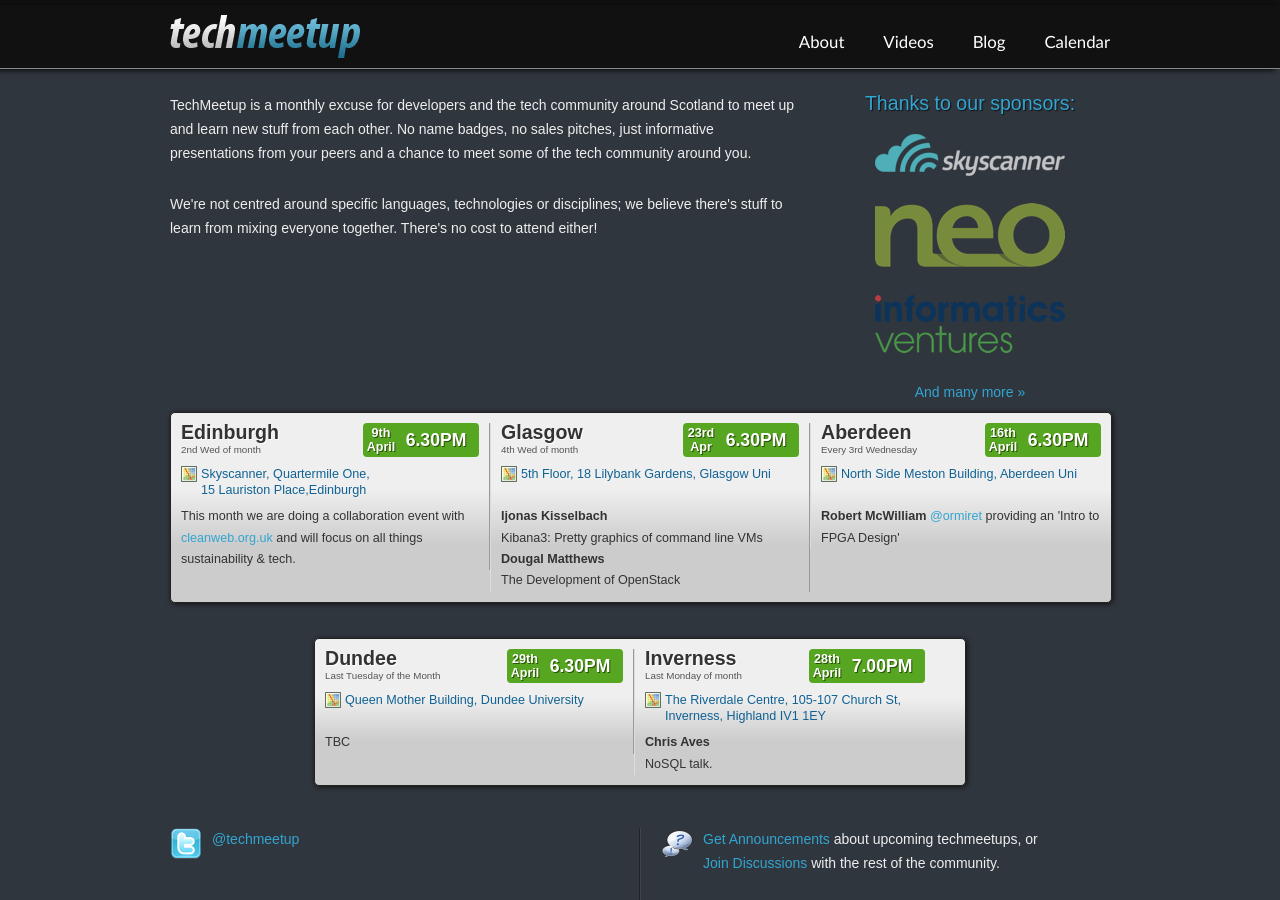
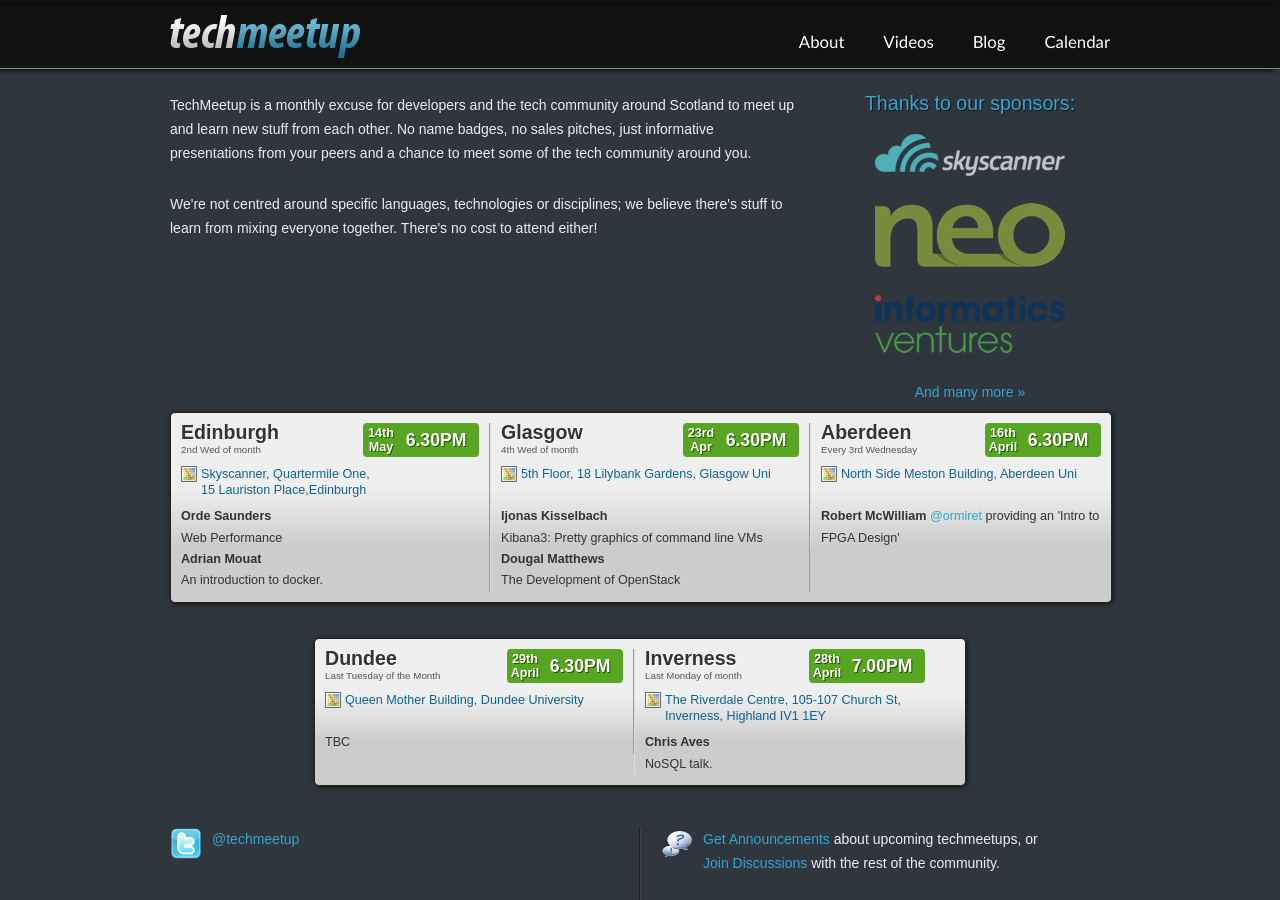
Before and after one commit to techmeetup/techmeetup.co.uk, a Jekyll site: the page built from index.html, in a window 1280 px wide and 900 px high. Built offline with Jekyll 4.4.1, drawn with Linux system fonts in a browser that asks for light colours; Markdown is read by kramdown in place of the engine named in the settings.

Commit message:
Update index.html

```diff
--- a/index.html
+++ b/index.html
@@ -33,12 +33,22 @@
     <h4><a href="{{ site.baseurl }}/edinburgh.html">Edinburgh</a></h4>
     <span>2nd Wed of month</span>
     <p><a href="https://www.google.co.uk/maps/place/Quartermile+One+Lauriston+Place/@55.9444215,-3.1946043,17z/data=!3m1!4b1!4m2!3m1!1s0x4887c79c80ea3bbf:0x875b29c71924b77d" class="map">Skyscanner, Quartermile One,<br>15 Lauriston Place,Edinburgh</a></p>
-    <p>This month we are doing a collaboration event with <a href='http://cleanweb.org.uk'>cleanweb.org.uk</a> and will focus on all things sustainability & tech.</p>
+    <p>
+      <strong>Orde Saunders</strong>
+      <br>
+      Web Performance
+    </p>
+    <p>
+      <strong>Adrian Mouat</strong>
+      <br>
+      An introduction to docker.
+    </p>
+    <div
     <div class="datewrapper">
       <div class="when">
         <div class="daywrap">
-          <div class="day">9th</div>
-          <div class="month">April</div>
+          <div class="day">14th</div>
+          <div class="month">May</div>
         </div>
         <div class="time">6.30PM</div>
       </div>
```
